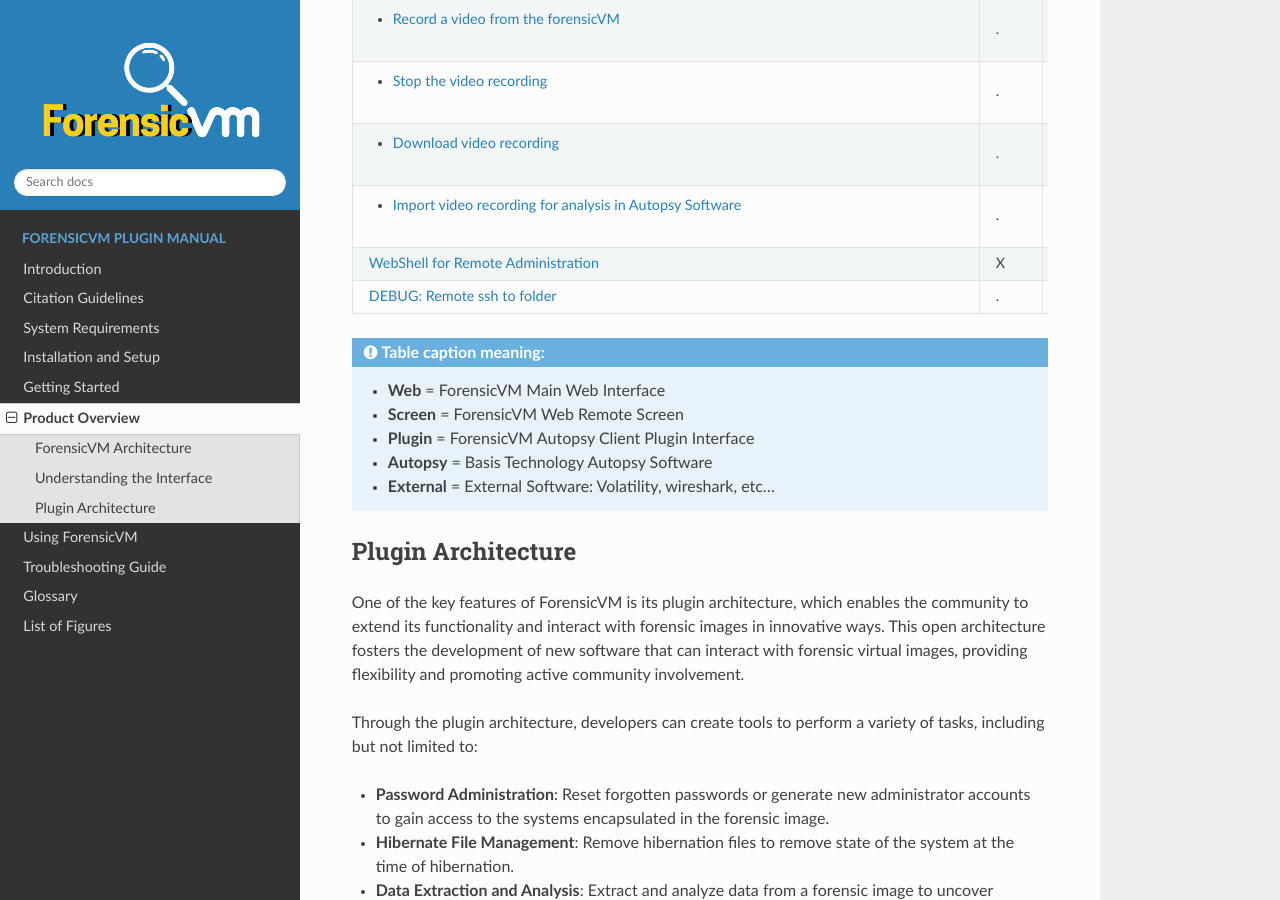
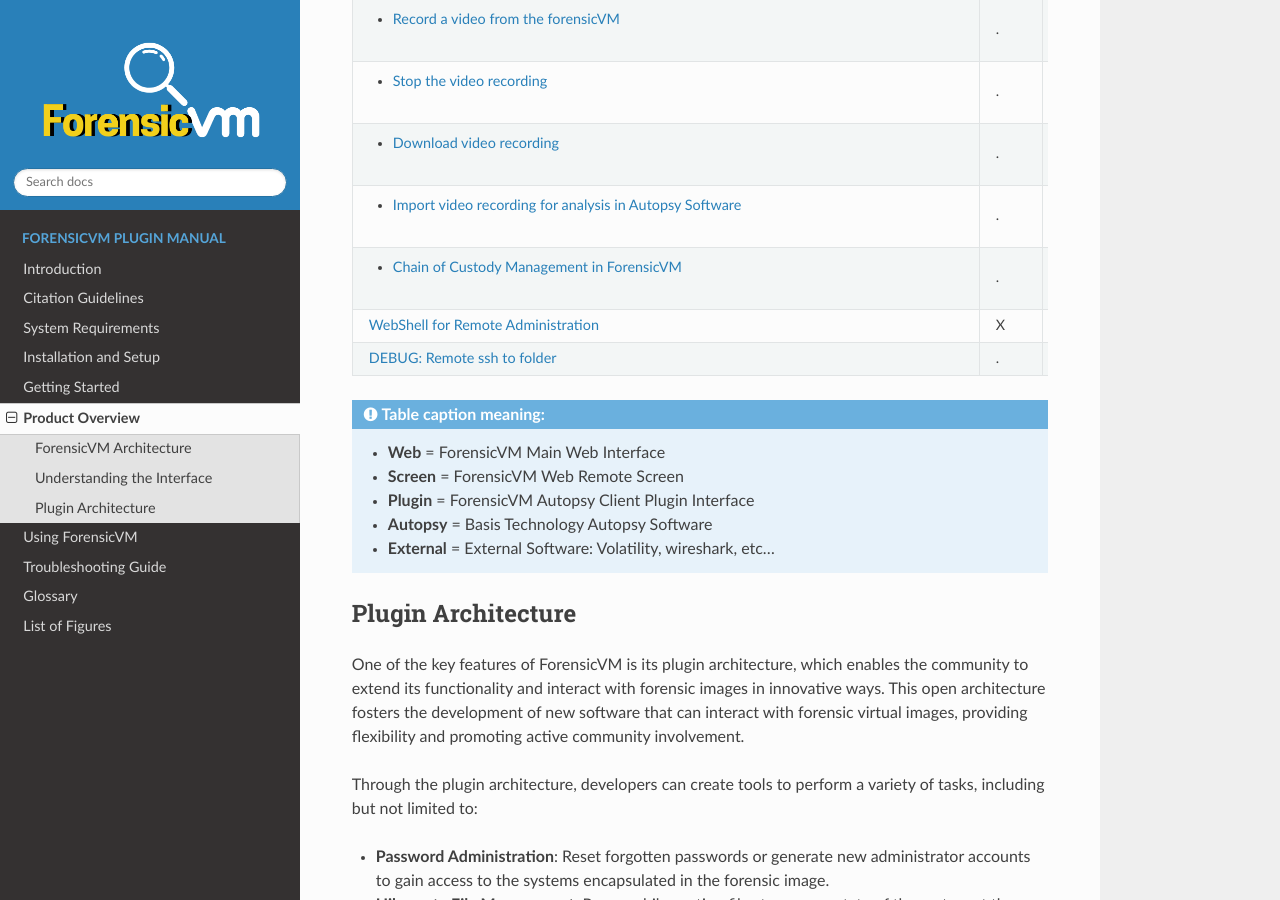
Before and after one commit to nunomourinho/forensicVmAutopsyUserManual, a Sphinx documentation site: the page built from docs/user/product_overview/product_overview.rst, in a window 1280 px wide and 900 px high, scrolled down 3207 px. Built offline with Sphinx 7.4.7 and the Read the Docs theme 2.0.0, drawn with Linux system fonts in a browser that asks for light colours; pages that are not in the unit, such as notebooks, are missing from menus.

Commit message:
Update product_overview.rst

```diff
--- a/docs/user/product_overview/product_overview.rst
+++ b/docs/user/product_overview/product_overview.rst
@@ -320,6 +320,12 @@
      - .
      - X
      - .
+   * - - :ref:`Chain of Custody Management in ForensicVM`
+     - .
+     - X
+     - .
+     - .
+     - .
    * - :ref:`WebShell for Remote Administration`
      - X
      - .
```
